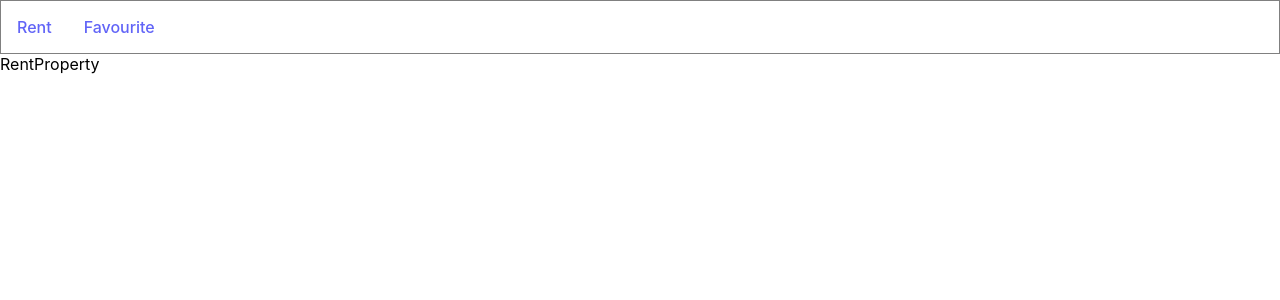
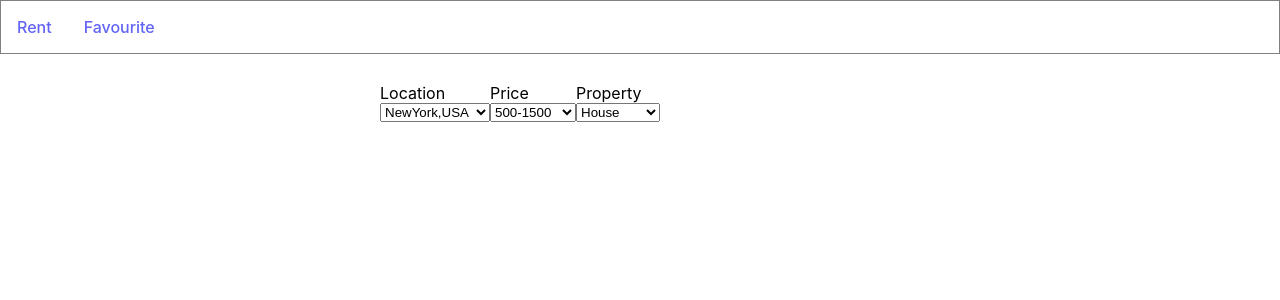
Before and after one commit to almight3/RealEstateRentSellAssignment, a React (Create React App) app: page /rent in a window 1280 px wide. Shown: the top 300 px of the page. Built offline with nearby package versions, Linux system fonts and the light colour scheme.

Commit message:
feature - added filter in rent page

```diff
--- a/src/pages/RentProperty.jsx
+++ b/src/pages/RentProperty.jsx
@@ -1,8 +1,10 @@
 import React from 'react'
-
+import FilterProperty from '../component/FilterProperty/FilterProperty'
 function RentProperty() {
   return (
-    <div>RentProperty</div>
+    <div>
+         <FilterProperty />
+    </div>
   )
 }
 
```
